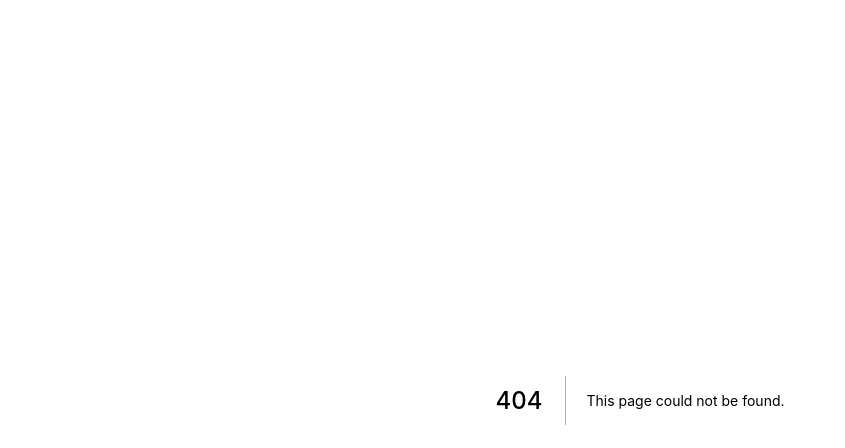
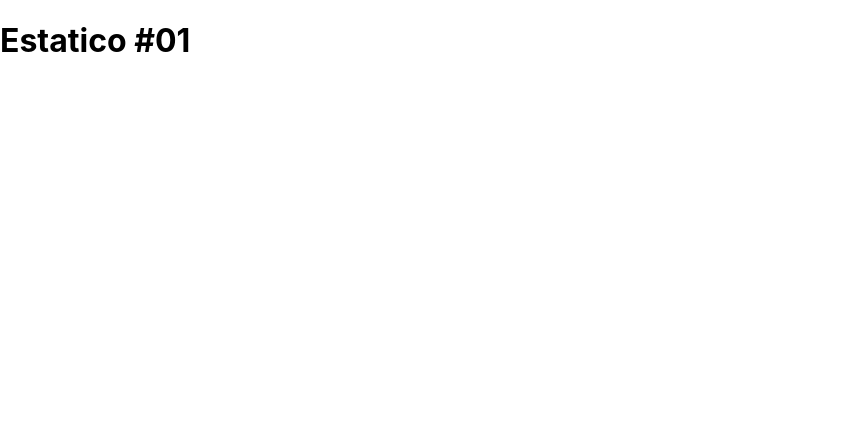
Before and after one commit to GeanGoncalves/ReactJS, a Next.js app in the folder curso-nextjs/renderizacao/: page /estatico1 in a window 1280 px wide. Before the commit this address had no page. Shown: the top 448 px of the page, without its empty margins (0-845 px from the left). Built offline with nearby package versions, Linux system fonts and the light colour scheme.

Commit message:
Modos de Pré Renderização NextJs - Aula:9

```diff
--- /dev/null
+++ b/curso-nextjs/renderizacao/pages/estatico1.jsx
@@ -0,0 +1,16 @@
+//import { useEffect, useState } from "react"
+
+export default function Estatico1(){
+    //const [num, setNum] = useState(0)
+
+    //useEffect(() =>{
+      // setNum(Math.random())
+    //}, [])
+
+    return(
+        <div>
+            <h1>Estatico #01</h1>
+            {/*<h2>{num}</h2>*/}
+        </div>
+    )
+}
```
